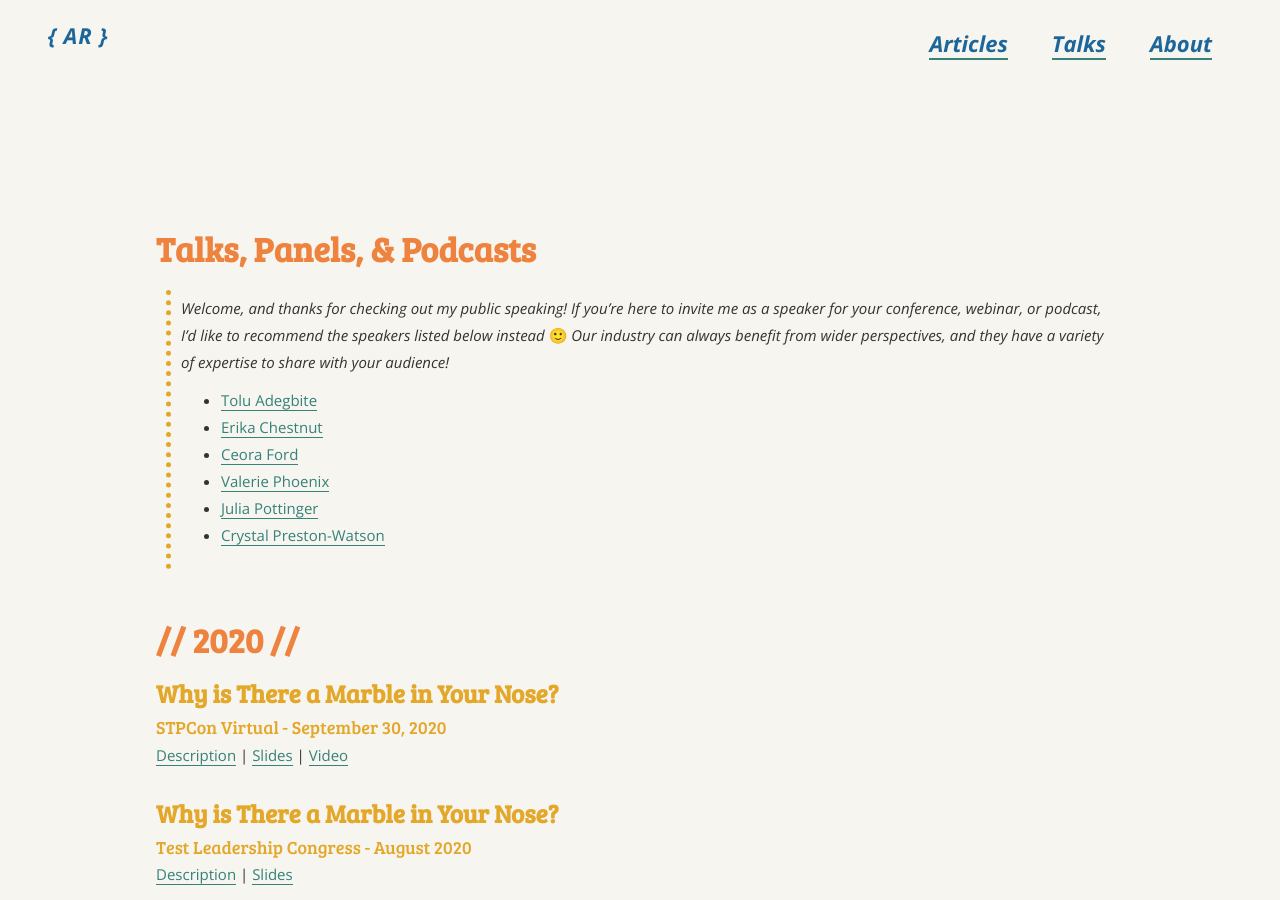
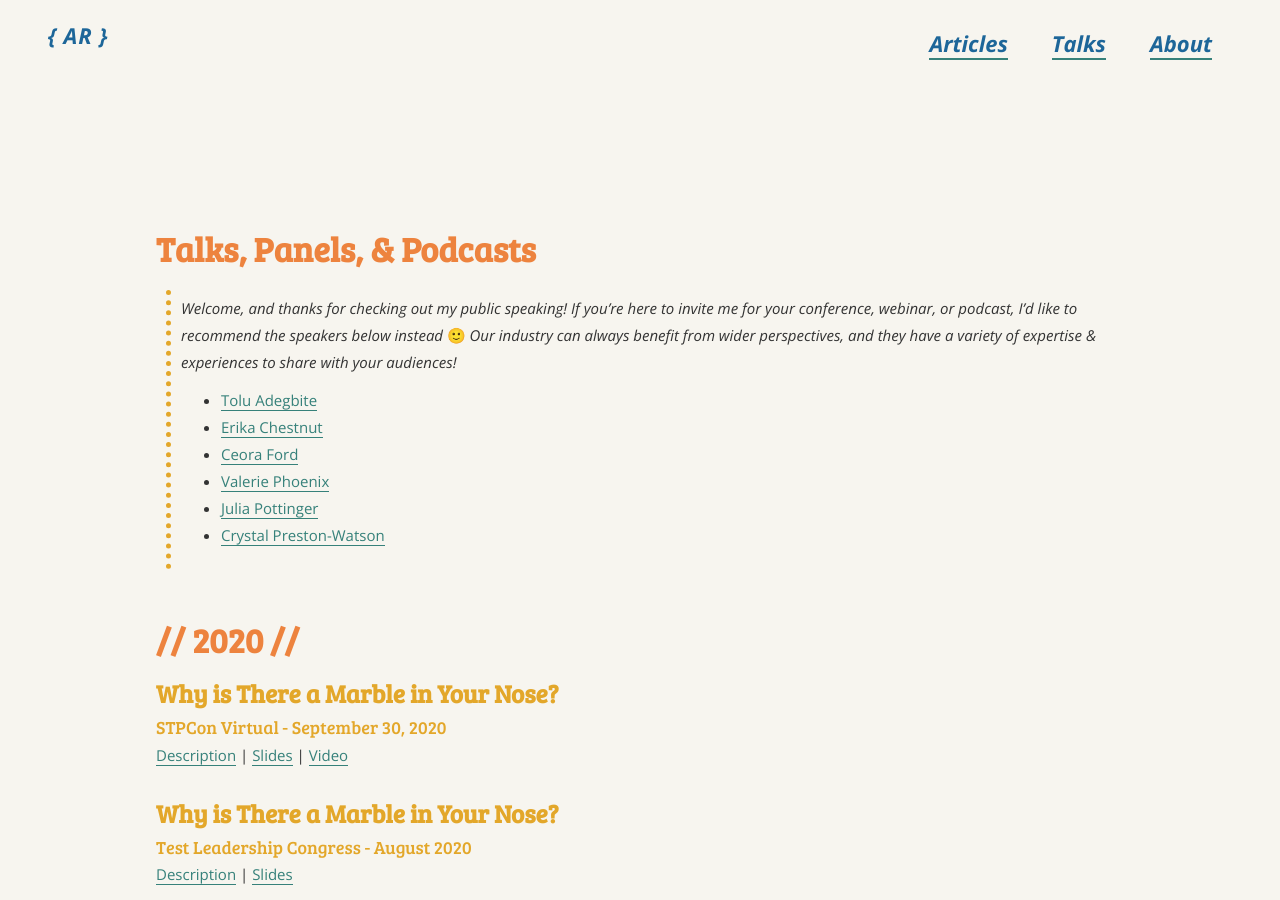
Before and after one commit to angelariggs/angelariggs.github.io, a Jekyll site: the page built from talks.md, in a window 1280 px wide and 900 px high. Built offline with Jekyll 4.4.1, drawn with Linux system fonts in a browser that asks for light colours.

Commit message:
wording update

```diff
--- a/talks.md
+++ b/talks.md
@@ -5,7 +5,7 @@
 permalink: /talks
 ---
 
-> _Welcome, and thanks for checking out my public speaking! If you're here to invite me as a speaker for your conference, webinar, or podcast, I'd like to recommend the speakers listed below instead_ 🙂 _Our industry can always benefit from wider perspectives, and they have a variety of expertise to share with your audience!_
+> _Welcome, and thanks for checking out my public speaking! If you're here to invite me for your conference, webinar, or podcast, I'd like to recommend the speakers below instead_ 🙂 _Our industry can always benefit from wider perspectives, and they have a variety of expertise & experiences to share with your audiences!_
 > - [Tolu Adegbite](https://www.tolu.xyz)
 > - [Erika Chestnut](https://erikachestnut.com)
 > - [Ceora Ford](https://www.ceoraford.com)
```
